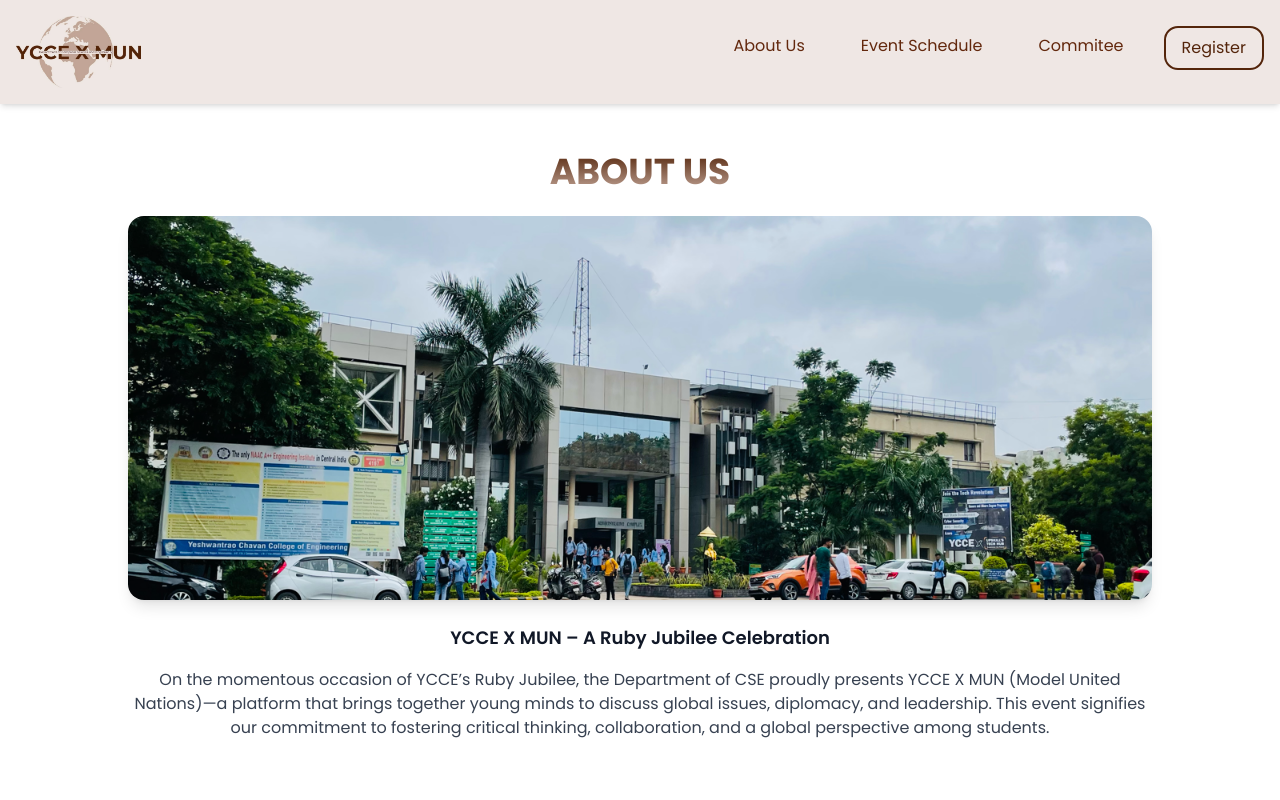
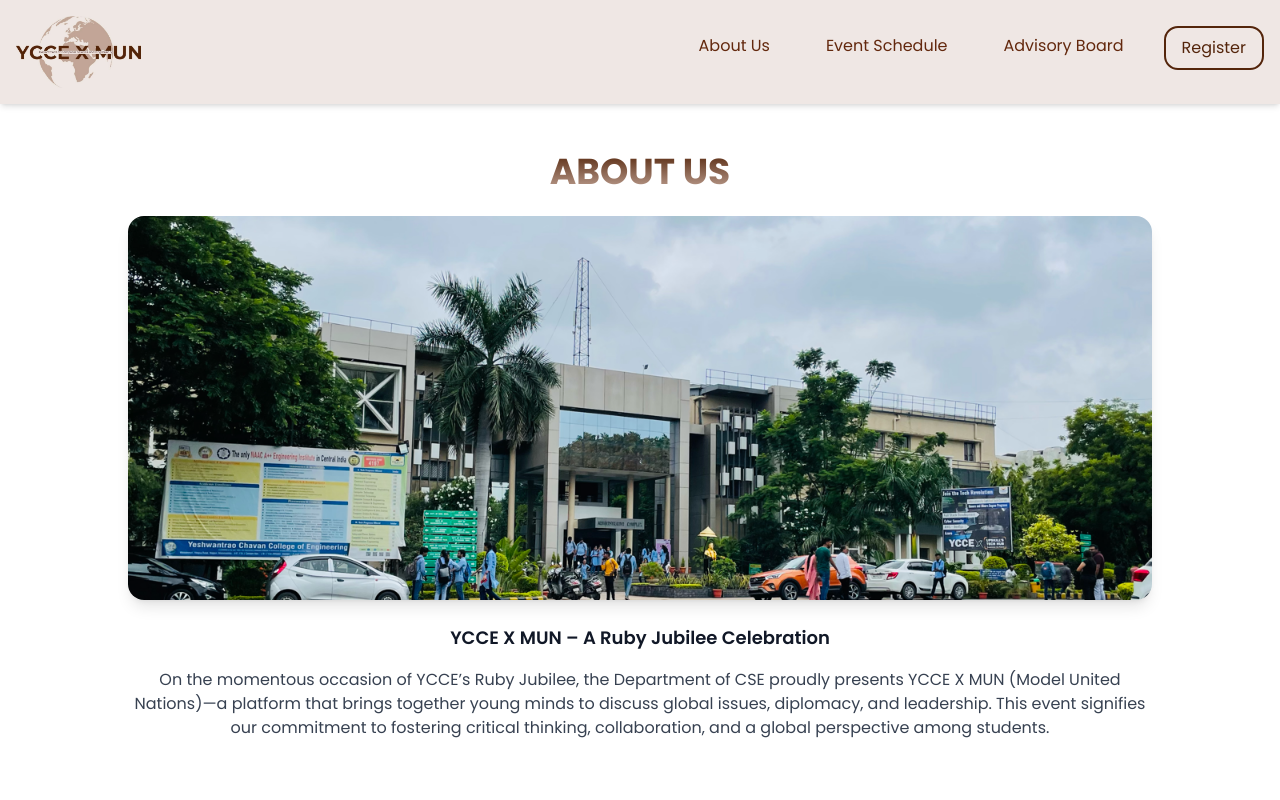
Before and after one commit to spectropaws/yccexmun, a Next.js app: page /about in a window 1280 px wide. Shown: the top 800 px of the page. Built offline with nearby package versions, Linux system fonts and the light colour scheme.

Commit message:
minor updates

```diff
--- a/app/about/page.jsx
+++ b/app/about/page.jsx
@@ -34,7 +34,7 @@
         {/* ABOUT RUBY JUBILEE */}
         <section className="grid grid-cols-1 md:grid-cols-2 gap-8 items-center">
           <div>
-            <h2 className="text-3xl font-semibold text-[#54250B] mb-4">
+            <h2 className="text-3xl text-center md:text-left font-semibold text-[#54250B] mb-4">
               ABOUT RUBY JUBILEE
             </h2>
             <p className="text-gray-700">
@@ -67,7 +67,7 @@
             className="w-full max-h-80 object-cover rounded-lg shadow-lg hidden md:block"
           />
           <div>
-            <h2 className="text-3xl font-semibold text-[#54250B] mb-4">
+            <h2 className="text-3xl text-center md:text-left font-semibold text-[#54250B] mb-4">
               ABOUT DEPARTMENT
             </h2>
             <p className="text-gray-700">
--- a/app/advisory-board/page.jsx
+++ b/app/advisory-board/page.jsx
@@ -10,7 +10,7 @@
         {advisoryBoard.map((data, index) => (
           <MemberCard
             imgSrc={data.imgSrc}
-            index={index}
+            key={index}
             position={data.position}
             name={data.name}
             description={data.description}
--- a/app/components/Navbar.js
+++ b/app/components/Navbar.js
@@ -34,11 +34,12 @@
               {NavbarLinksData.map((item, index) => (
                 <NavigationMenuItem key={index}>
                   <NavigationMenuLink
-                    className={
-                      item.url == "/register"
-                        ? "text-[#54250B] hover:bg-[#FFF4E2] hover:text-[#54250B] py-2 px-4 rounded-md transition duration-200 border-2 border-[#54250B] hover:border-[#FFF4E2] hover:scale-105 transform"
-                        : hoverUnderlineGradient()
-                    }
+                    // className={
+                    //   item.url == "/register"
+                    //     ? "text-[#54250B] hover:bg-[#FFF4E2] hover:text-[#54250B] py-2 px-4 rounded-md transition duration-200 border-2 border-[#54250B] hover:border-[#FFF4E2] hover:scale-105 transform"
+                    //     : hoverUnderlineGradient()
+                    // }
+                    className={hoverUnderlineGradient()}
                     href={item.url}
                   >
                     {item.title}
--- a/components/hero-sec.jsx
+++ b/components/hero-sec.jsx
@@ -191,7 +191,7 @@
               </button>
               {/* ---------------------------Dialog Box--------------------- */}
               <dialog id="hero_modal" className="modal">
-                <div className="modal-box h-[700px] bg-white">
+                <div className="modal-box max-h-[700px] bg-white">
                   <form method="dialog">
                     <button className="btn btn-sm btn-circle btn-ghost absolute right-2 top-2">
                       ✕
--- a/data.js
+++ b/data.js
@@ -1,6 +1,6 @@
 // Important date Timeline
 export const EventDates = [
-  { event: "Registration Starts", date: "06 Feb 2025" },
+  { event: "Registration Starts", date: "12 Feb 2025" },
   { event: "Registration Deadline", date: "28 Feb 2025" },
   { event: "Teams Announcement", date: "07 Mar 2025" },
   { event: "Orientation Session", date: "18 Mar 2025" },
@@ -44,8 +44,8 @@
 export const NavbarLinksData = [
   { url: "/about", title: "About Us" },
   { url: "/#schedule", title: "Event Schedule" },
-  { url: "/", title: "Commitee" },
-  // { url: "/register", title: "Register" },
+  { url: "/advisory-board", title: "Advisory Board" },
+  // { url: "/chairs", title: "Chairs" },
 ];
 
 //  Content Section
```
